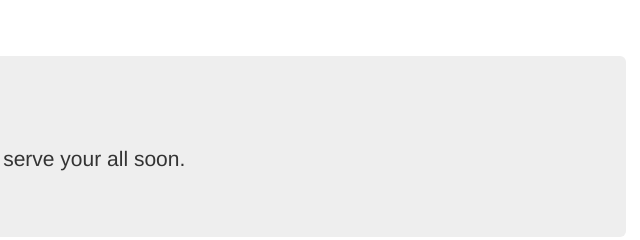
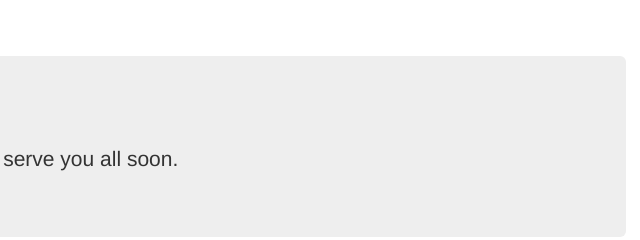
Before and after one commit to statsbench/statsbench.github.io, a plain HTML site: page index.html in a window 1280 px wide. Shown: the top 240 px of the page, 584-1224 px from the left. Drawn offline with nearby package versions, Linux system fonts and the light colour scheme.

Commit message:
Text change

```diff
--- a/index.html
+++ b/index.html
@@ -24,7 +24,7 @@
         <!-- Jumbotron -->
         <div class="jumbotron">
           <h4>We are building!</h4>
-          <p class="lead">We are working hard to improve our website and serve your all soon. </p>
+          <p class="lead">We are working hard to improve our website and serve you all soon. </p>
         </div>
 
         <!-- Site footer -->
```
